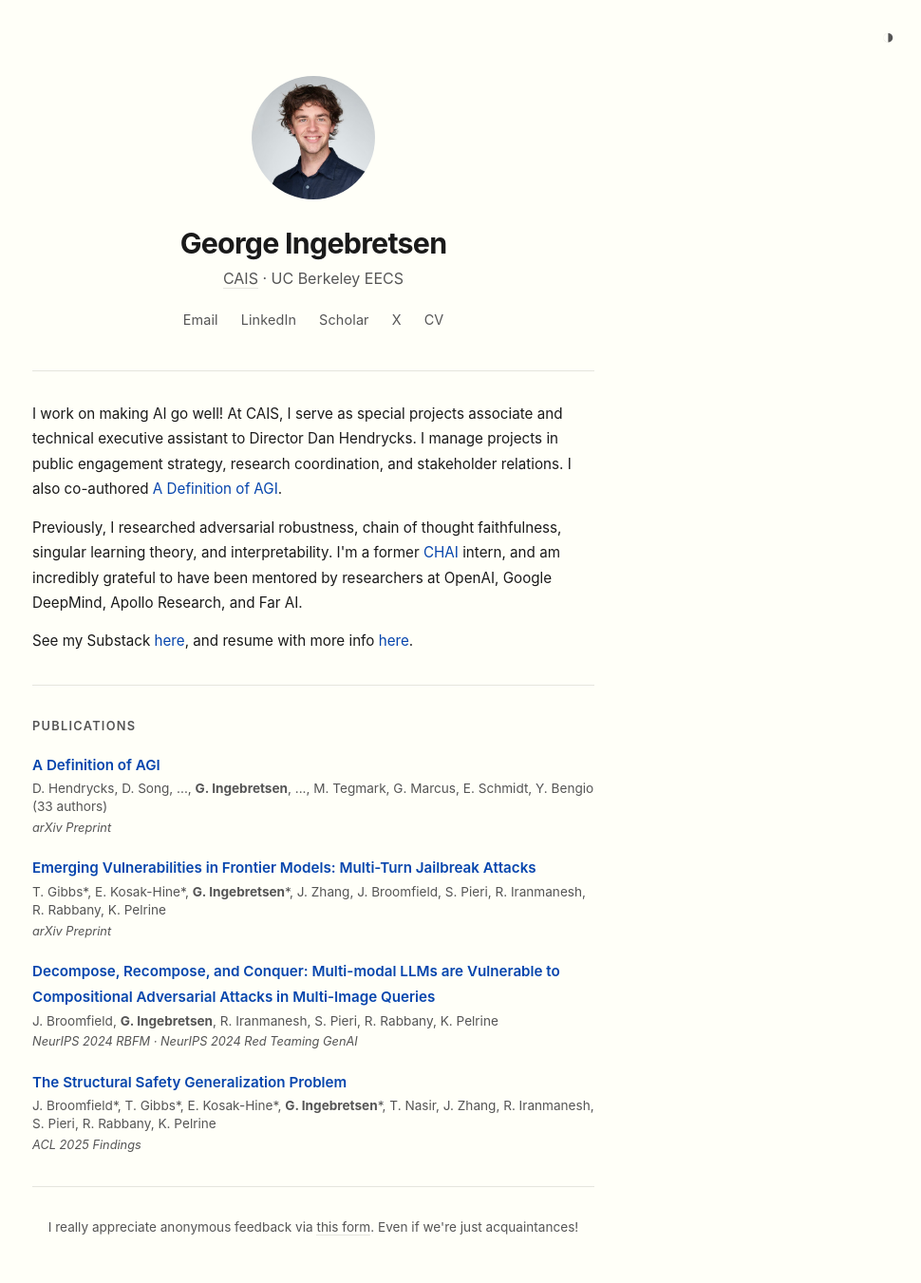
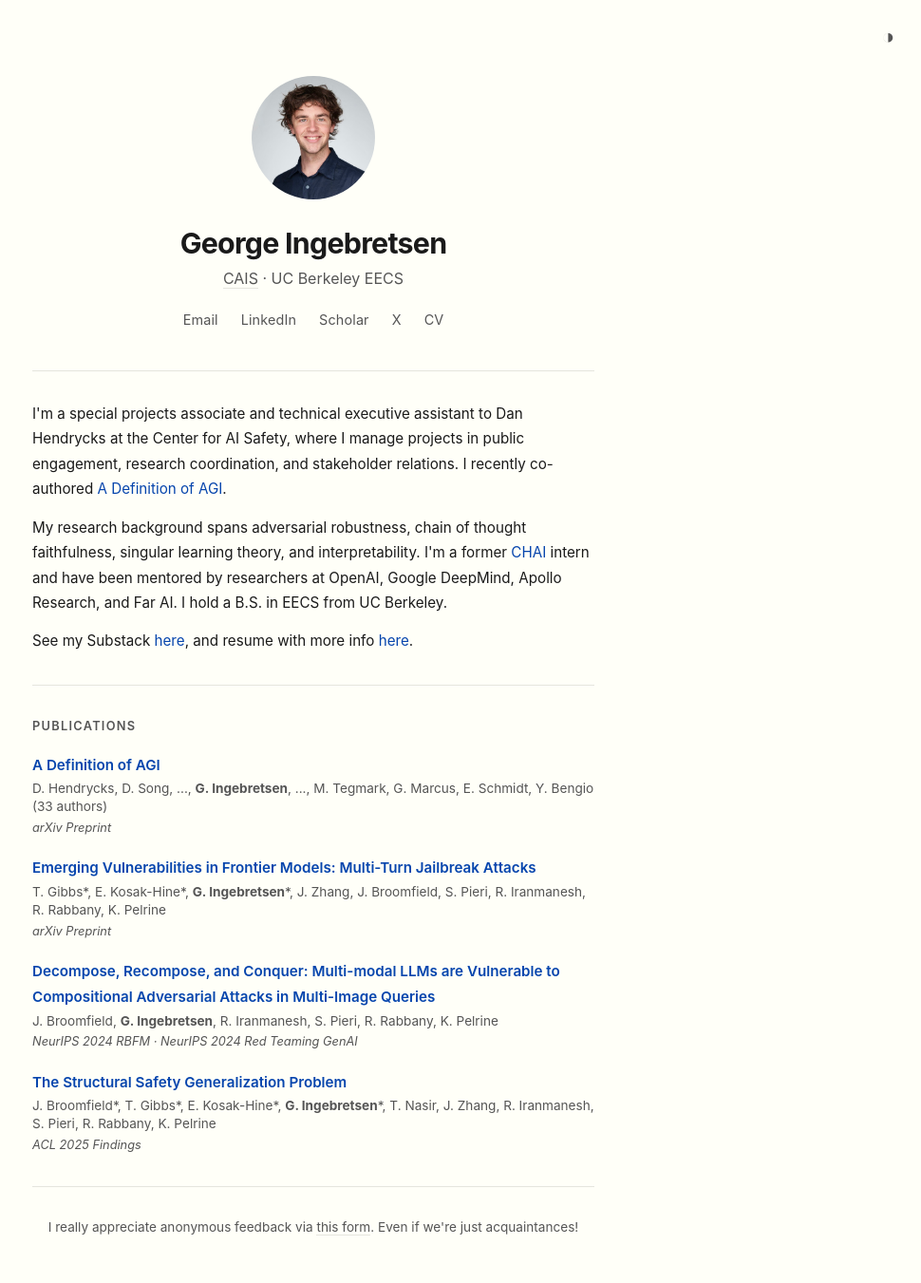
Before and after one commit to Georgeingebretsen/georgeingebretsen.github.io, a Jekyll site: the page built from index.md, in a window 1280 px wide. Shown: the whole page at 95% size, without its empty margins (310-1280 px from the left). Built offline with Jekyll 4.4.1, drawn with Linux system fonts in a browser that asks for light colours.

Commit message:
Rewrite bio to be more professional and neutral
Co-Authored-By: Claude Opus 4.6 <noreply@anthropic.com>

```diff
--- a/index.md
+++ b/index.md
@@ -18,8 +18,8 @@ layout: landing
 <hr class="divider">
 
 <div class="bio">
-  <p>I work on making AI go well! At CAIS, I serve as special projects associate and technical executive assistant to Director Dan Hendrycks. I manage projects in public engagement strategy, research coordination, and stakeholder relations. I also co-authored <a href="https://arxiv.org/abs/2510.18212" target="_blank">A Definition of AGI</a>.</p>
-  <p>Previously, I researched adversarial robustness, chain of thought faithfulness, singular learning theory, and interpretability. I'm a former <a href="https://humancompatible.ai/" target="_blank">CHAI</a> intern, and am incredibly grateful to have been mentored by researchers at OpenAI, Google DeepMind, Apollo Research, and Far AI.</p>
+  <p>I'm a special projects associate and technical executive assistant to Dan Hendrycks at the Center for AI Safety, where I manage projects in public engagement, research coordination, and stakeholder relations. I recently co-authored <a href="https://arxiv.org/abs/2510.18212" target="_blank">A Definition of AGI</a>.</p>
+  <p>My research background spans adversarial robustness, chain of thought faithfulness, singular learning theory, and interpretability. I'm a former <a href="https://humancompatible.ai/" target="_blank">CHAI</a> intern and have been mentored by researchers at OpenAI, Google DeepMind, Apollo Research, and Far AI. I hold a B.S. in EECS from UC Berkeley.</p>
   <p>See my Substack <a href="https://substack.com/@georgeing" target="_blank">here</a>, and resume with more info <a href="/cv.pdf" target="_blank">here</a>.</p>
 </div>
 
```
